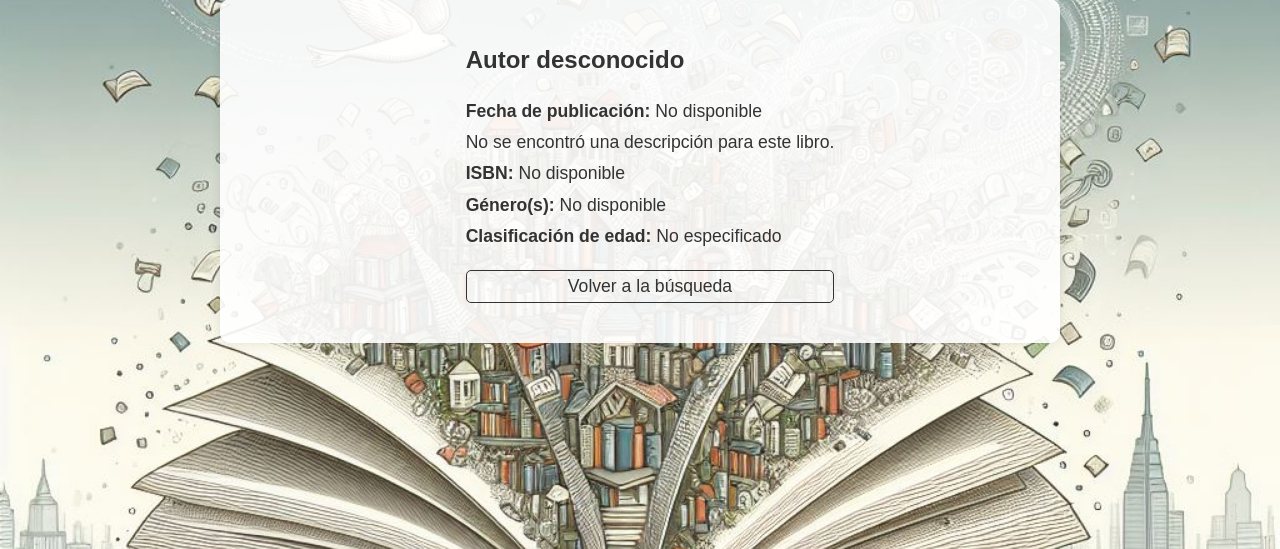
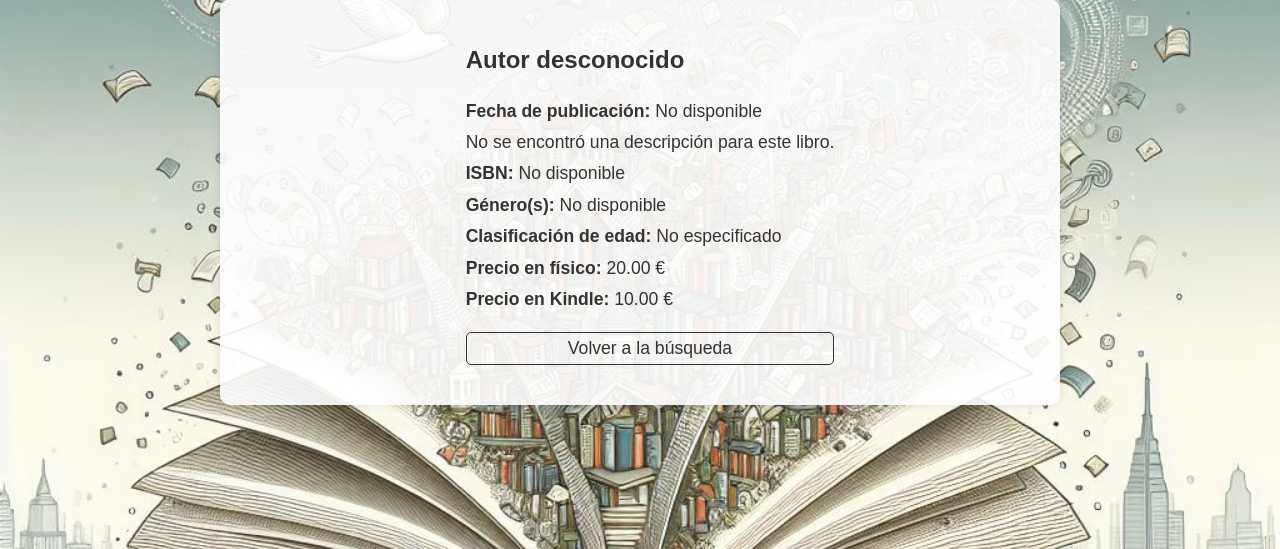
Before and after one commit to PedroOPozo96/proyecto-final_2--parte, a Flask app: page /detalle_libro/1 in a window 1280 px wide. Shown: the part 135-684 px from the top of the page. Run offline with Flask 3, Linux system fonts and the light colour scheme; data that the repository does not hold is empty.

Commit message:
Update detalle_libro.html

```diff
--- a/templates/detalle_libro.html
+++ b/templates/detalle_libro.html
@@ -19,6 +19,8 @@
         <p><strong>ISBN:</strong> {{ isbn }}</p>
         <p><strong>Género(s):</strong> {{ generos }}</p>
         <p><strong>Clasificación de edad:</strong> {{ edad_recomendada }}</p>
+        <p><strong>Precio en físico:</strong> {{ precio_fisico }}</p>
+        <p><strong>Precio en Kindle:</strong> {{ precio_kindle }}</p>
         <a href="{{ url_for('buscar_libros') }}" class="volver">Volver a la búsqueda</a>
     </div>
 </div>
```
